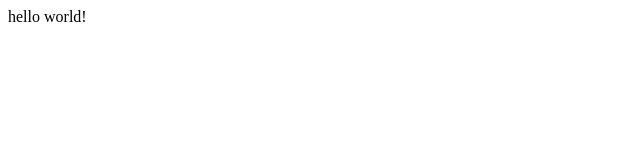
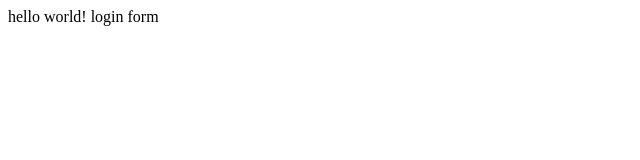
Before and after one commit to Nagirah/introduction, a plain HTML site: page index.html in a window 1280 px wide. Shown: the full height of the page, 0-640 px from the left. Drawn offline with Linux system fonts and the light colour scheme.

Commit message:
changed login

```diff
--- a/index.html
+++ b/index.html
@@ -1,5 +1,6 @@
 <hmtl>
 <body>
 hello world!
+login form
 </body>
 </html>
```
Also changed, not shown: login.html (added, +1 -0 lines).
